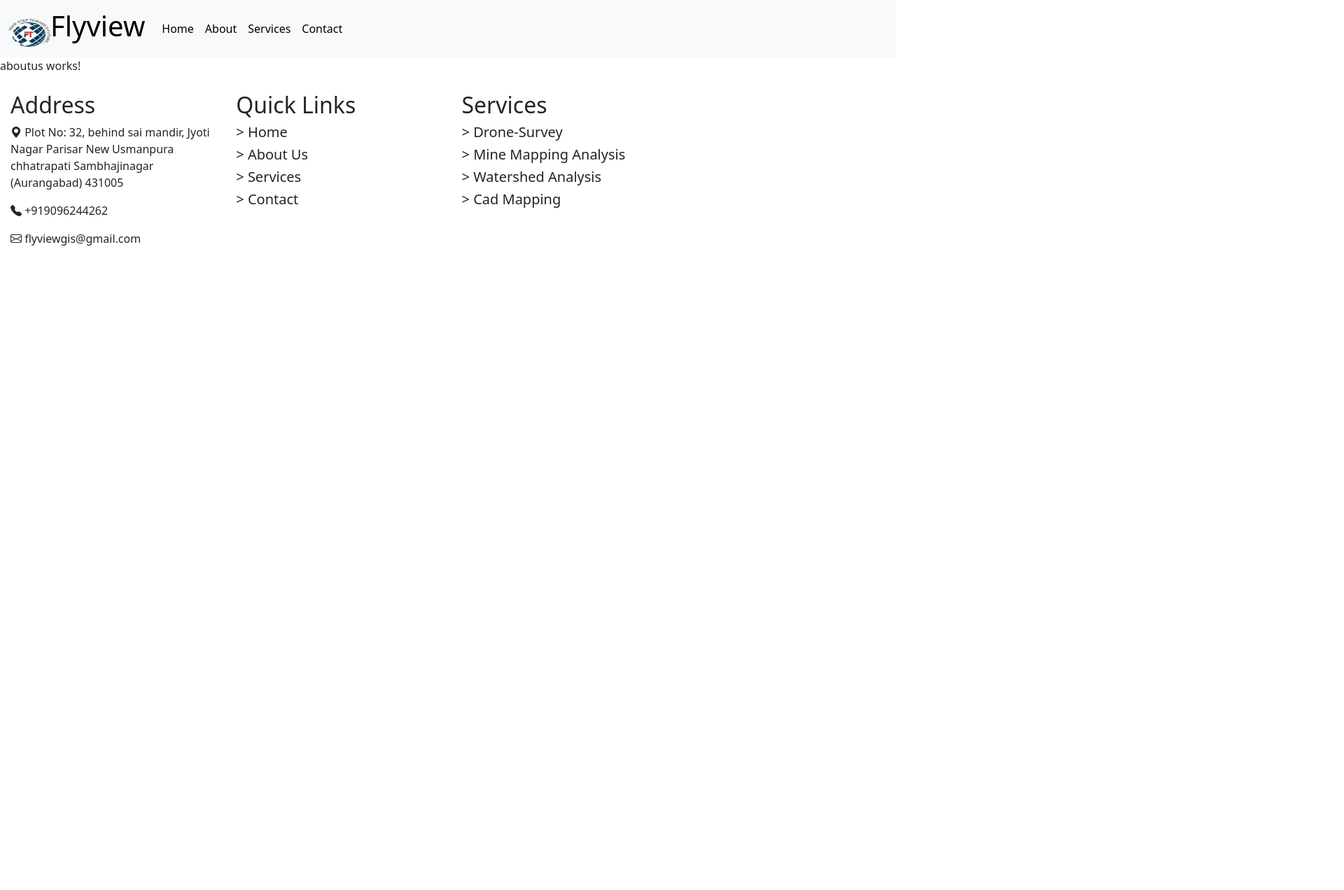
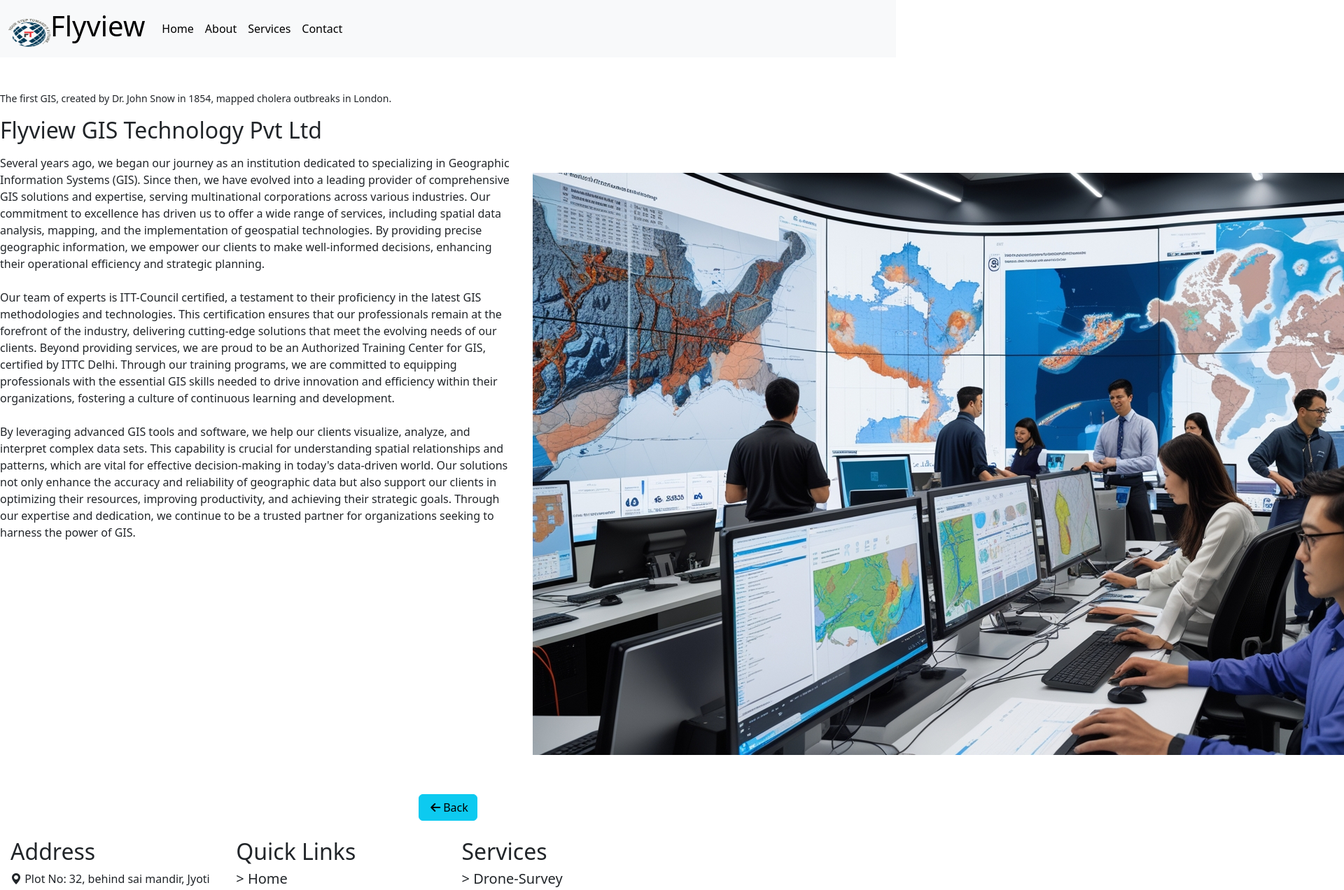
Before and after one commit to codelangsaurangabad/angular_test1, an Angular app: page /aboutus in a window 1280 px wide. Shown: the top 1272 px of the page at 70% size, 1920 px wide, since content can reach past the window. Before the commit the page ends 800 px from the top, so only its background shows below. Built offline with nearby package versions, Linux system fonts and the light colour scheme.

Commit message:
created About us page and added common css and js file

```diff
--- a/src/app/aboutus/aboutus.component.html
+++ b/src/app/aboutus/aboutus.component.html
@@ -1 +1,23 @@
-<p>aboutus works!</p>
+
+<div class=" bg-about_us">
+  <div class="row mt-5  ">
+    <small>The first GIS, created by Dr. John Snow in 1854, mapped cholera outbreaks in London.</small>
+    <div class="col-md-7 col-sm-12 mt-3">
+      <h2>Flyview GIS Technology Pvt Ltd</h2>
+      <p class="mt-3">
+        Several years ago, we began our journey as an institution dedicated to specializing in Geographic Information Systems (GIS). Since then, we have evolved into a leading provider of comprehensive GIS solutions and expertise, serving multinational corporations across various industries. Our commitment to excellence has driven us to offer a wide range of services, including spatial data analysis, mapping, and the implementation of geospatial technologies. By providing precise geographic information, we empower our clients to make well-informed decisions, enhancing their operational efficiency and strategic planning. <br><br>
+
+        Our team of experts is ITT-Council certified, a testament to their proficiency in the latest GIS methodologies and technologies. This certification ensures that our professionals remain at the forefront of the industry, delivering cutting-edge solutions that meet the evolving needs of our clients. Beyond providing services, we are proud to be an Authorized Training Center for GIS, certified by ITTC Delhi. Through our training programs, we are committed to equipping professionals with the essential GIS skills needed to drive innovation and efficiency within their organizations, fostering a culture of continuous learning and development. <br><br>
+
+        By leveraging advanced GIS tools and software, we help our clients visualize, analyze, and interpret complex data sets. This capability is crucial for understanding spatial relationships and patterns, which are vital for effective decision-making in today's data-driven world. Our solutions not only enhance the accuracy and reliability of geographic data but also support our clients in optimizing their resources, improving productivity, and achieving their strategic goals. Through our expertise and dedication, we continue to be a trusted partner for organizations seeking to harness the power of GIS.</p>
+    </div>
+    <div class="col-md-5 col-sm-12 mt-5">
+      <img src="/about_image.jpg" alt="service Image" class="mt-5 about_image">
+    </div>
+
+  </div>
+
+  <div class="text-center mt-5 ">
+    <a class="btn btn-info mt-2" routerLink="../home" routerLinkActive="active"><i class="fa fa-arrow-left m-1 "></i><span>Back</span></a>
+  </div>
+</div>
--- a/src/app/home/home.component.ts
+++ b/src/app/home/home.component.ts
@@ -3,7 +3,7 @@ import { NavbarComponent } from "../navbar/navbar.component";
 
 @Component({
   selector: 'app-home',
-  imports: [NavbarComponent],
+  imports: [],
   templateUrl: './home.component.html',
   styleUrl: './home.component.scss'
 })
```
Also changed, not shown: public/css/style.common.scss (added, +10 -0 lines), public/js/common.style.js (added, +7 -0 lines), public/about_image.jpg (added).
